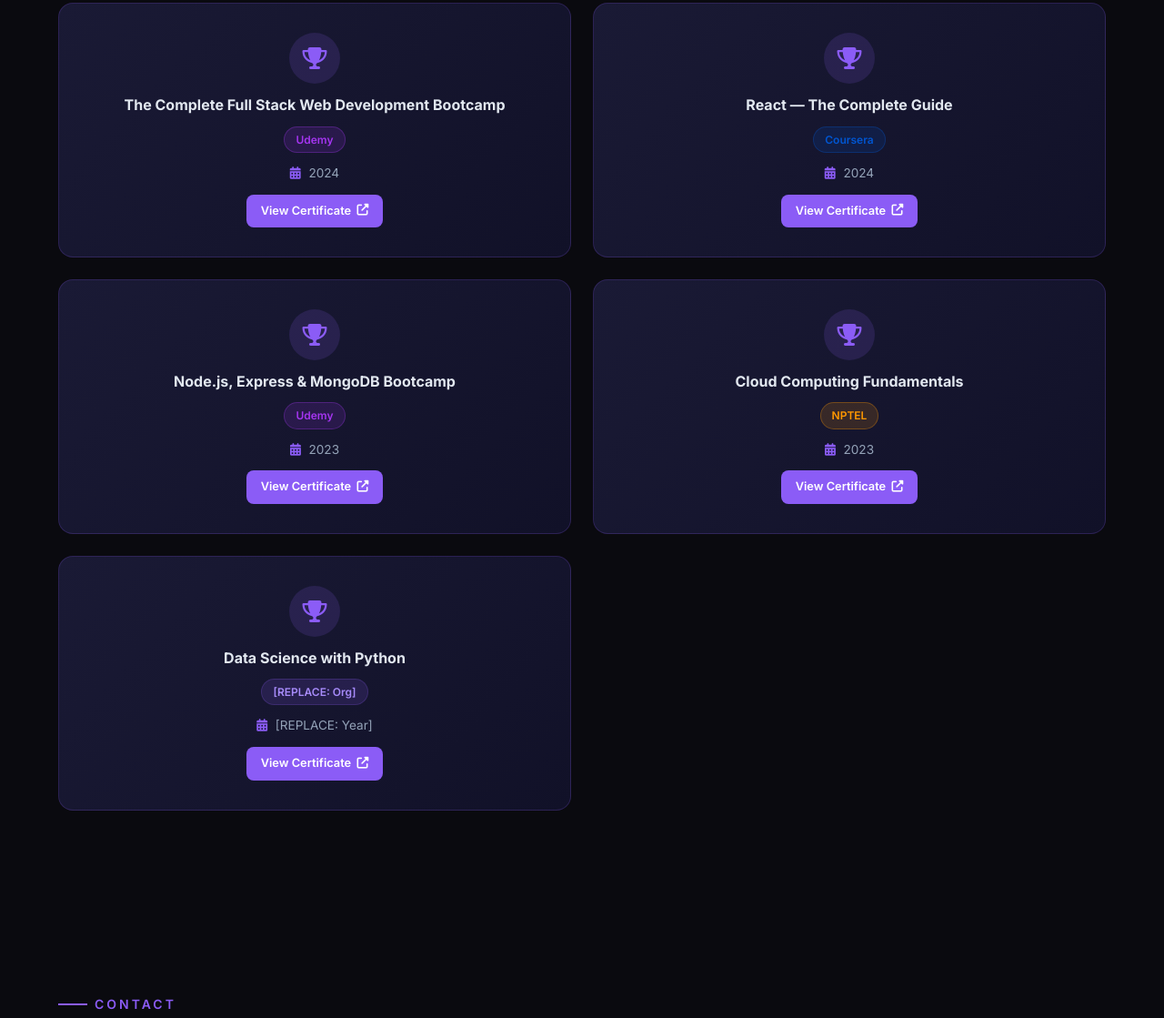
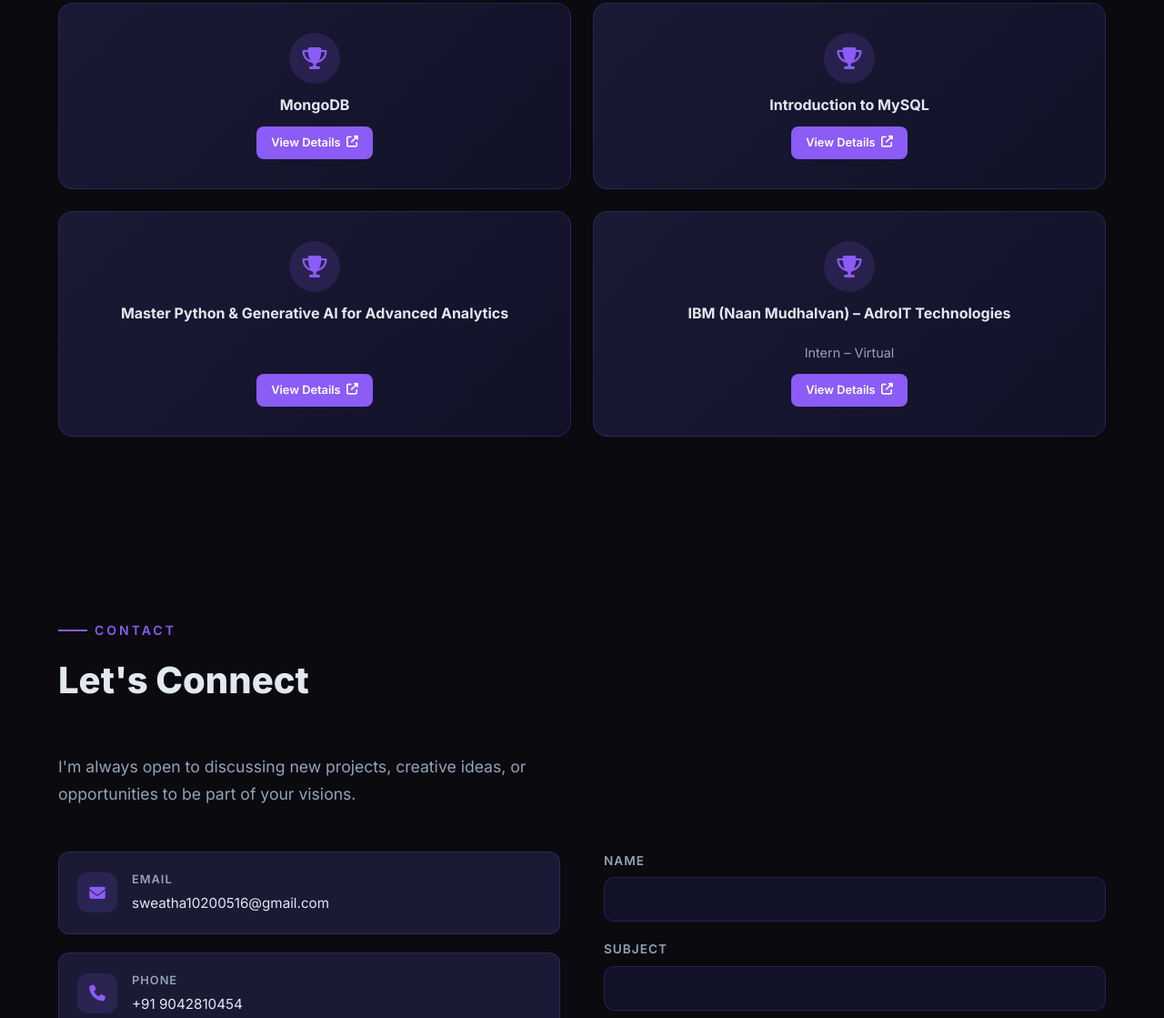
Before and after one commit to sweatha2005/portfolio, a plain HTML site: page index.html in a window 1280 px wide. Shown: the part 7123-8242 px from the top of the page at 91% size. Drawn offline with Linux system fonts and the light colour scheme.

Commit message:
fixed code

```diff
--- a/index.html
+++ b/index.html
@@ -580,68 +580,40 @@
       <h2 class="section__title">Credentials &amp; Achievements</h2>
 
       <div class="certifications__grid">
-        <!-- Cert 1 -->
+        <!-- Cert 1: MongoDB -->
         <div class="certifications__card">
           <div class="certifications__card-icon"><i class="fas fa-trophy"></i></div>
-          <h3 class="certifications__card-title">The Complete Full Stack Web Development Bootcamp</h3>
-          <div class="certifications__card-org">
-            <span class="certifications__org-badge certifications__org-badge--udemy">Udemy</span>
-          </div>
-          <p class="certifications__card-date"><i class="fas fa-calendar-alt"></i> 2024</p>
-          <a href="[REPLACE: Certificate Link]" target="_blank" rel="noopener" class="certifications__view-btn">
-            View Certificate <i class="fas fa-external-link-alt"></i>
+          <h3 class="certifications__card-title">MongoDB</h3>
+          <a href="#" class="certifications__view-btn">
+            View Details <i class="fas fa-external-link-alt"></i>
           </a>
         </div>
 
-        <!-- Cert 2 -->
+        <!-- Cert 2: Introduction to MySQL -->
         <div class="certifications__card">
           <div class="certifications__card-icon"><i class="fas fa-trophy"></i></div>
-          <h3 class="certifications__card-title">React &mdash; The Complete Guide</h3>
-          <div class="certifications__card-org">
-            <span class="certifications__org-badge certifications__org-badge--coursera">Coursera</span>
-          </div>
-          <p class="certifications__card-date"><i class="fas fa-calendar-alt"></i> 2024</p>
-          <a href="[REPLACE: Certificate Link]" target="_blank" rel="noopener" class="certifications__view-btn">
-            View Certificate <i class="fas fa-external-link-alt"></i>
+          <h3 class="certifications__card-title">Introduction to MySQL</h3>
+          <a href="#" class="certifications__view-btn">
+            View Details <i class="fas fa-external-link-alt"></i>
           </a>
         </div>
 
-        <!-- Cert 3 -->
+        <!-- Cert 3: Master Python & Generative AI for Advanced Analytics -->
         <div class="certifications__card">
           <div class="certifications__card-icon"><i class="fas fa-trophy"></i></div>
-          <h3 class="certifications__card-title">Node.js, Express &amp; MongoDB Bootcamp</h3>
-          <div class="certifications__card-org">
-            <span class="certifications__org-badge certifications__org-badge--udemy">Udemy</span>
-          </div>
-          <p class="certifications__card-date"><i class="fas fa-calendar-alt"></i> 2023</p>
-          <a href="[REPLACE: Certificate Link]" target="_blank" rel="noopener" class="certifications__view-btn">
-            View Certificate <i class="fas fa-external-link-alt"></i>
+          <h3 class="certifications__card-title">Master Python &amp; Generative AI for Advanced Analytics</h3>
+          <a href="#" class="certifications__view-btn">
+            View Details <i class="fas fa-external-link-alt"></i>
           </a>
         </div>
 
-        <!-- Cert 4 -->
+        <!-- Cert 4: IBM (Naan Mudhalvan) - AdroIT Technologies -->
         <div class="certifications__card">
           <div class="certifications__card-icon"><i class="fas fa-trophy"></i></div>
-          <h3 class="certifications__card-title">Cloud Computing Fundamentals</h3>
-          <div class="certifications__card-org">
-            <span class="certifications__org-badge certifications__org-badge--nptel">NPTEL</span>
-          </div>
-          <p class="certifications__card-date"><i class="fas fa-calendar-alt"></i> 2023</p>
-          <a href="[REPLACE: Certificate Link]" target="_blank" rel="noopener" class="certifications__view-btn">
-            View Certificate <i class="fas fa-external-link-alt"></i>
-          </a>
-        </div>
-
-        <!-- Cert 5 -->
-        <div class="certifications__card">
-          <div class="certifications__card-icon"><i class="fas fa-trophy"></i></div>
-          <h3 class="certifications__card-title">Data Science with Python</h3>
-          <div class="certifications__card-org">
-            <span class="certifications__org-badge certifications__org-badge--other">[REPLACE: Org]</span>
-          </div>
-          <p class="certifications__card-date"><i class="fas fa-calendar-alt"></i> [REPLACE: Year]</p>
-          <a href="[REPLACE: Certificate Link]" target="_blank" rel="noopener" class="certifications__view-btn">
-            View Certificate <i class="fas fa-external-link-alt"></i>
+          <h3 class="certifications__card-title">IBM (Naan Mudhalvan) &ndash; AdroIT Technologies</h3>
+          <p class="certifications__card-subtitle">Intern &ndash; Virtual</p>
+          <a href="#" class="certifications__view-btn">
+            View Details <i class="fas fa-external-link-alt"></i>
           </a>
         </div>
       </div>
@@ -724,20 +696,16 @@
         <!-- Right: Contact Form -->
         <form class="contact__form" id="contactForm" action="https://formspree.io/f/xgonqwgq" method="POST">
           <div class="contact__form-group">
-            <label for="contactName">Full Name</label>
-            <input type="text" id="contactName" name="name" placeholder="John Doe" required />
-          </div>
-          <div class="contact__form-group">
-            <label for="contactEmail">Email Address</label>
-            <input type="email" id="contactEmail" name="email" placeholder="john@example.com" required />
+            <label for="contactName">Name</label>
+            <input type="text" id="contactName" name="name" required />
           </div>
           <div class="contact__form-group">
             <label for="contactSubject">Subject</label>
-            <input type="text" id="contactSubject" name="subject" placeholder="Project Inquiry" required />
+            <input type="text" id="contactSubject" name="subject" required />
           </div>
           <div class="contact__form-group">
             <label for="contactMessage">Message</label>
-            <textarea id="contactMessage" name="message" rows="5" placeholder="Tell me about your project..." required></textarea>
+            <textarea id="contactMessage" name="message" rows="5" required></textarea>
           </div>
           <button type="submit" class="btn btn--primary btn--full">
             Send Message <i class="fas fa-paper-plane"></i>
--- a/script.js
+++ b/script.js
@@ -394,30 +394,21 @@
   });
 
   /* ------------------------------------------
-     CONTACT FORM — Validation & Submit
+     CONTACT FORM — Validation & Submit (Formspree)
   ------------------------------------------ */
   contactForm.addEventListener('submit', function (e) {
-    e.preventDefault();
-
     var name = document.getElementById('contactName').value.trim();
-    var email = document.getElementById('contactEmail').value.trim();
     var subject = document.getElementById('contactSubject').value.trim();
     var message = document.getElementById('contactMessage').value.trim();
 
-    if (!name || !email || !subject || !message) {
+    if (!name || !subject || !message) {
+      e.preventDefault();
       showToast('Please fill in all fields.', true);
       return;
     }
 
-    var emailPattern = /^[^\s@]+@[^\s@]+\.[^\s@]+$/;
-    if (!emailPattern.test(email)) {
-      showToast('Please enter a valid email address.', true);
-      return;
-    }
-
-    // Show success (integrate EmailJS or backend in production)
-    showToast("Message sent! I'll get back to you soon.", false);
-    contactForm.reset();
+    // Formspree will handle submission
+    showToast('Message sent successfully', false);
   });
 
   function showToast(message, isError) {
--- a/style.css
+++ b/style.css
@@ -1092,6 +1092,11 @@
   color: var(--text);
   line-height: 1.4;
 }
+.certifications__card-subtitle {
+  font-size: 0.9rem;
+  color: var(--muted);
+  margin-top: 0.5rem;
+}
 .certifications__org-badge {
   display: inline-block;
   padding: 0.25rem 0.75rem;
```
